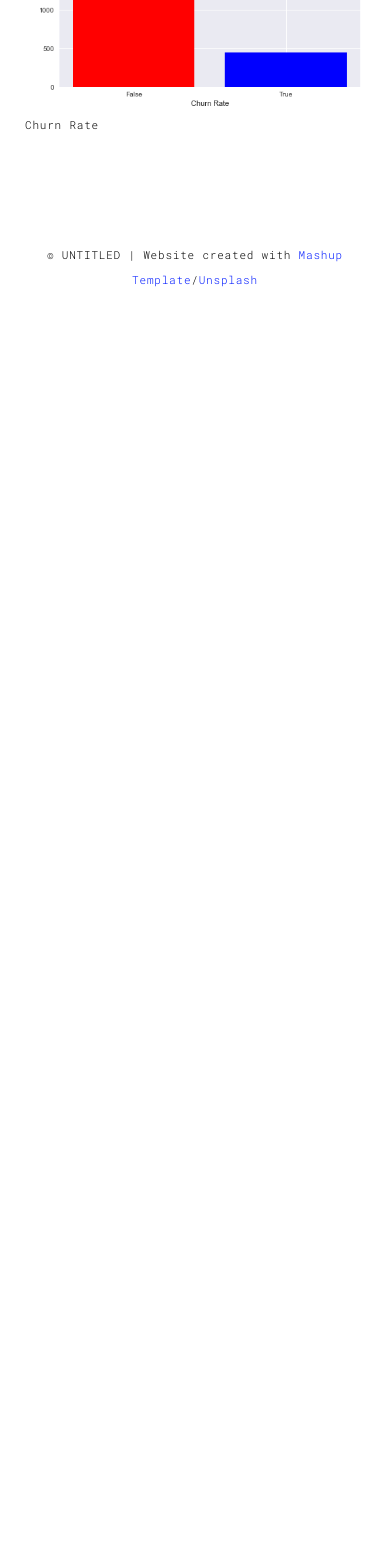
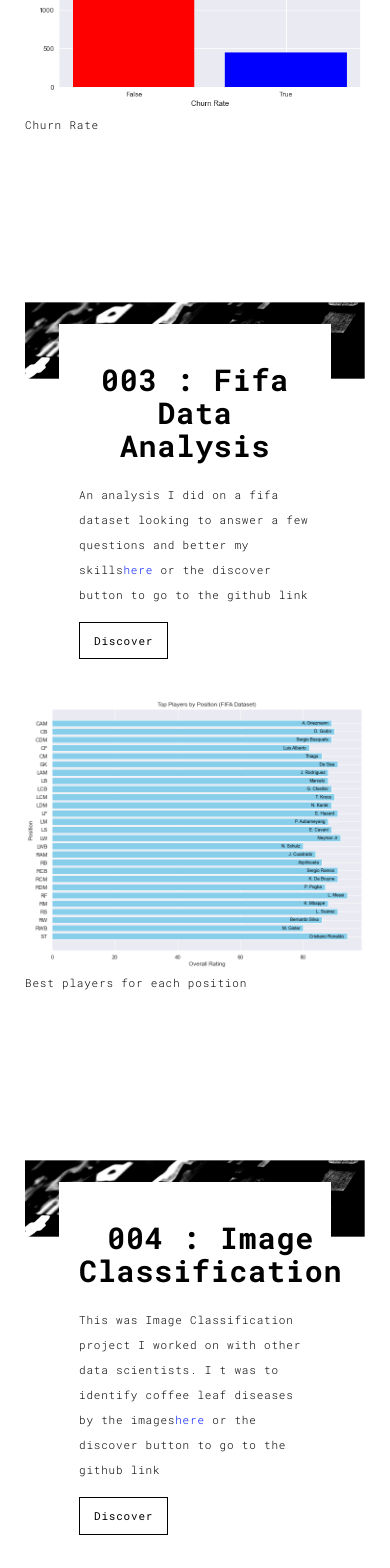
Before and after one commit to CrystalW123/Portfolio, a Flask app: page /work.html in a window 390 px wide. Shown: the part 1667-3235 px from the top of the page. Before the commit the page ends 1954 px from the top, so only its background shows below. Run offline with Flask 3, Linux system fonts and the light colour scheme; some libraries are stand-ins or nearby versions; grey boxes are pictures that could not be loaded.

Commit message:
Added more to works image classification and fifa analysis

```diff
--- a/templates/work.html
+++ b/templates/work.html
@@ -47,7 +47,7 @@
           <ul class="nav navbar-nav navbar-right navbar-small visible-md visible-lg">
             <li><a href="./index.html" title="" class="active">001</a></li>
             <li><a href="./index.html" title="" class="active">002</a></li>
-            <li><a href="./index.html" title="">003</a></li>
+            <li><a href="./index.html" title="" class="active">003</a></li>
             <li><a href="./index.html" title="">004</a></li>
             <li><a href="./index.html" title="">005</a></li>
             <li><a href="./index.html" title="">006</a></li>
@@ -132,6 +132,76 @@
     </div>
   </div>
 
+      </div>
+    </div>
+  </nav>
+</header>
+<div class="section-container">
+  <div class="container">
+    <div class="row">
+      <div class="col-xs-12">
+      <img src="static/assets/images/work001-01.jpg" class="img-responsive" alt="">
+      <div class="card-container">
+        <div class="text-center">
+          <h1 class="h2">003 : Fifa Data Analysis</h1>
+        </div>
+        <p>An analysis I did on a fifa dataset looking to answer a few questions and better my skills<a href = "https://github.com/CrystalW123/Fifa-analysis">here</a> or the discover button to go to the github link</p>
+        <a href="https://github.com/CrystalW123/Fifa-analysis" title="Fifa Analysis" class="btn btn-default">Discover</a>
+      </div>
+    </div>
+
+
+
+    <div class="col-md-12 col-md-offset-3 section-container-spacer">
+      <div class="row">
+        <div class="col-xs-12 col-md-6">
+          <img src="static/assets/images/fifa.png" class="img-responsive" alt="">
+          <p>Best players for each position</p>
+        </div>
+      </div>
+    </div>
+
+<!-- <div class="col-xs-12">
+<img src="static/assets/images/work001-04.jpg" class="img-responsive" alt="">
+</div> -->
+
+      </div>
+    </div>
+  </div>
+
+      </div>
+    </div>
+  </nav>
+</header>
+<div class="section-container">
+  <div class="container">
+    <div class="row">
+      <div class="col-xs-12">
+      <img src="static/assets/images/work001-01.jpg" class="img-responsive" alt="">
+      <div class="card-container">
+        <div class="text-center">
+          <h1 class="h2">004 : Image Classification</h1>
+        </div>
+        <p>This was Image Classification project I worked on with other data scientists. I t was to identify coffee leaf diseases by the images<a href = "https://github.com/randellmwania/Coffee-Image-Classification">here</a> or the discover button to go to the github link</p>
+        <a href="https://github.com/randellmwania/Coffee-Image-Classification" title="Image Classification" class="btn btn-default">Discover</a>
+      </div>
+    </div>
+
+
+
+    <div class="col-md-12 col-md-offset-3 section-container-spacer">
+      <div class="row">
+        <div class="col-xs-12 col-md-6">
+          <img src="static/assets/images/banner.jpg" class="img-responsive" alt="">
+          <p>Image Classification</p>
+        </div>
+      </div>
+    </div>
+
+      </div>
+    </div>
+  </div>
+
 <footer class="footer-container text-center">
   <div class="container">
     <div class="row">
```
Also changed, not shown: templates/works.html (+16 -16 lines), static/assets/images/banner.jpeg (added), static/assets/images/fifa.png (added).
